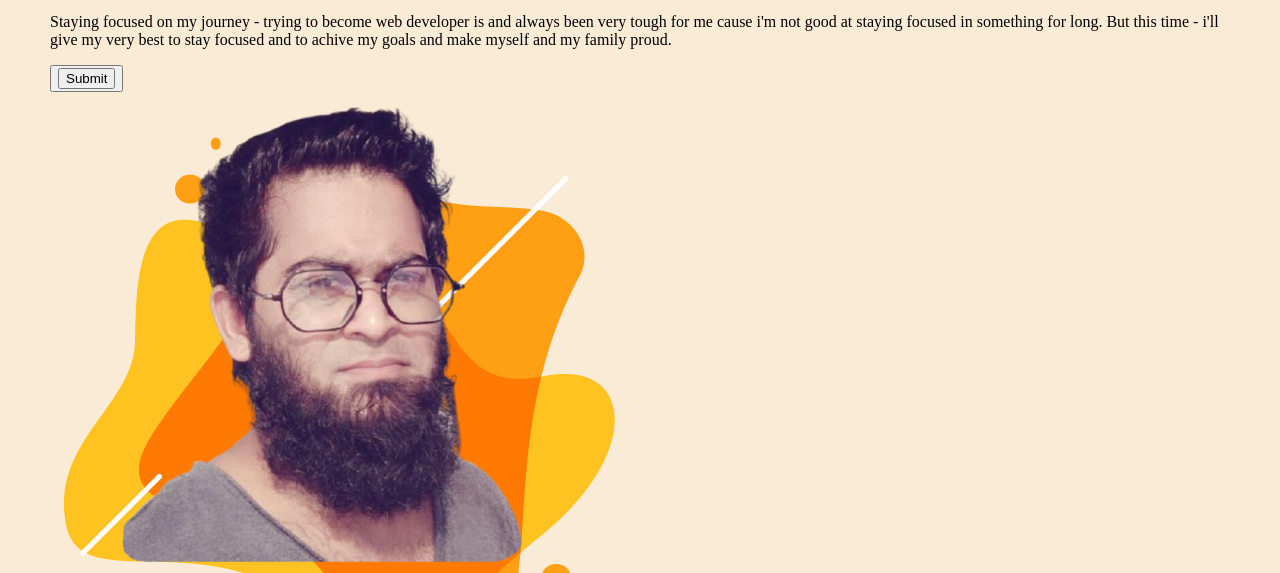
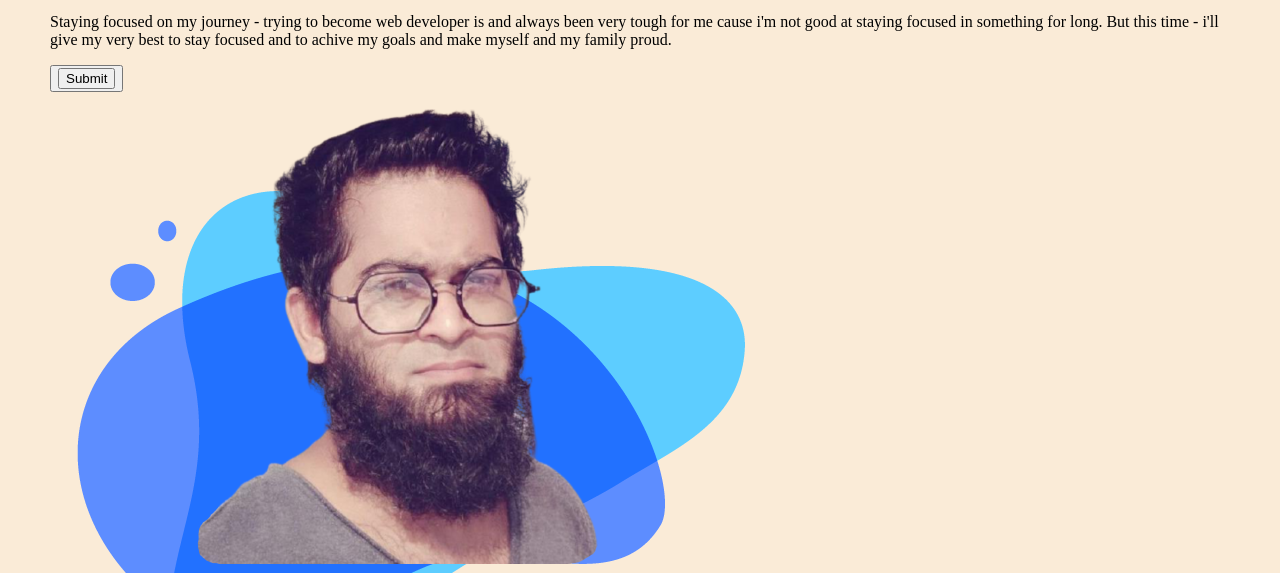
Before and after one commit to sanjid095/portfolio001, a plain HTML site: page index.html in a window 1280 px wide. Shown: the part 227-800 px from the top of the page. Drawn offline with Linux system fonts and the light colour scheme.

Commit message:
profile photo change

```diff
--- a/index.html
+++ b/index.html
@@ -51,7 +51,7 @@
                 </button>
             </div>
             <div>
-                <img src="assets\me_1.png" alt="my_Photo">
+                <img src="assets\me_2.png" alt="my_Photo">
             </div>
         </div>
 
```
